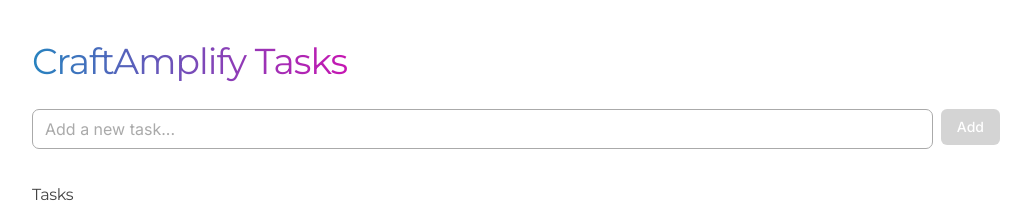
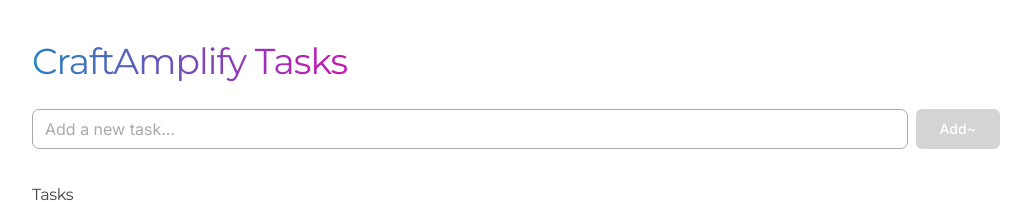
Before and after one commit to CraftAmplify/craftamplify-task-app, a React (Vite) app: page / in a window 1280 px wide. Shown: the top 202 px of the page, without its empty margins (124-1155 px from the left). Built offline with nearby package versions, Linux system fonts and the light colour scheme; data requests are answered from the project's data file.

Commit message:
Increase Add button size to lg

```diff
--- a/src/components/AddTaskForm.tsx
+++ b/src/components/AddTaskForm.tsx
@@ -42,9 +42,9 @@
         type="submit"
         disabled={!taskText.trim()}
         variant="craft"
-        size="default"
+        size="lg"
       >
-        Add
+        Add~
       </Button>
     </form>
   )
```
